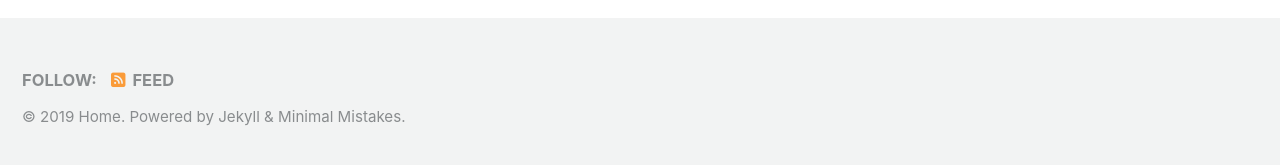
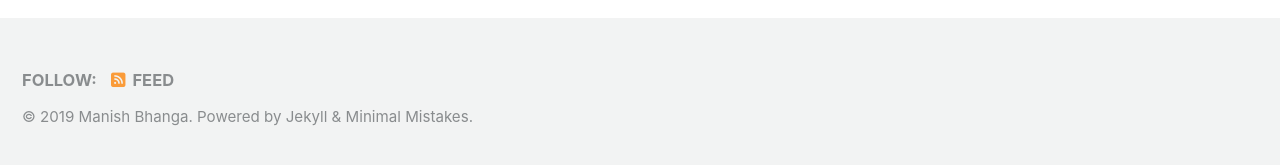
Before and after one commit to bhanga-manish/bhanga.github.io, a Jekyll site: the page built from index.html, in a window 1280 px wide and 900 px high, scrolled down 222 px. Shown: the part 727-892 px from the top of the window. Built offline with Jekyll 4.4.1, drawn with Linux system fonts in a browser that asks for light colours; cached includes are drawn as plain includes; nearby versions of some CDN libraries; the list of posts is cut into pages by our own code.

```diff
--- a/_config.yml
+++ b/_config.yml
@@ -19,8 +19,8 @@
 title                    : "Manish Bhanga"
 title_separator          : "-"
 subtitle                 : # site tagline that appears below site title in masthead
-name                     : "Home"
-description              : "An amazing website."
+name                     : "Manish Bhanga"
+description              : "Blog by Manish Bhanga"
 url                      : # the base hostname & protocol for your site e.g. "https://mmistakes.github.io"
 baseurl                  : # the subpath of your site, e.g. "/blog"
 repository               : # GitHub username/repo-name e.g. "mmistakes/minimal-mistakes"
```
Also changed, not shown: _posts/2019-10-10-Image to puzzle.md (+2 -0 lines), images/puzzle/record.gif (added).
